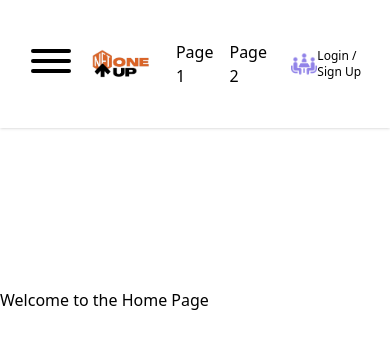
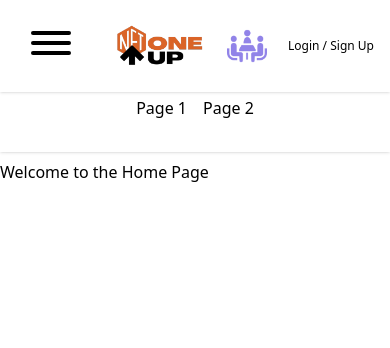
Before and after one commit to bishwashadhikari1/header-frontend, a React (Create React App) app: page / in a window 390 px wide. Shown: the top 348 px of the page. Built offline with nearby package versions, Linux system fonts and the light colour scheme.

Commit message:
Header has been made responsive and nnavigation component is separated

```diff
--- a/src/components/Header/Header.js
+++ b/src/components/Header/Header.js
@@ -1,4 +1,3 @@
-// Header.js
 import React, { useState } from 'react';
 import Logo from './Logo';
 import Navigation from './Navigation';
@@ -16,7 +15,8 @@ const Header = () => {
   const handleLoginLogout = () => setUser(user ? null : { icon: 'url-to-user-icon' });
 
   return (
-    <header className="relative sticky top-0 z-50 flex justify-between items-center p-4 text-grey shadow">
+    <>
+      <header className="fixed top-0 z-50 bg-white flex justify-between items-center p-4 shadow w-full">
         {/* Hamburger menu */}
         <HamburgerMenu />
 
@@ -27,7 +27,9 @@ const Header = () => {
         <SearchBar />
 
         {/* Navigation */}
+        <div className="hidden sm:flex">
           <Navigation />
+        </div>
 
         {/* Community icon */}
         <Community />
@@ -35,6 +37,12 @@ const Header = () => {
         {/* User icon or login/signup */}
         <UserIcon user={user} handleLoginLogout={handleLoginLogout} />
       </header>
+
+      {/* Subheader for small screens */}
+      <header className="fixed top-16 z-40 bg-white flex justify-center items-center p-2 sm:p-1 shadow w-full sm:hidden">
+        <Navigation />
+      </header>
+    </>
   );
 };
 
```
Lines whose indentation alone changed are shown as unchanged.
